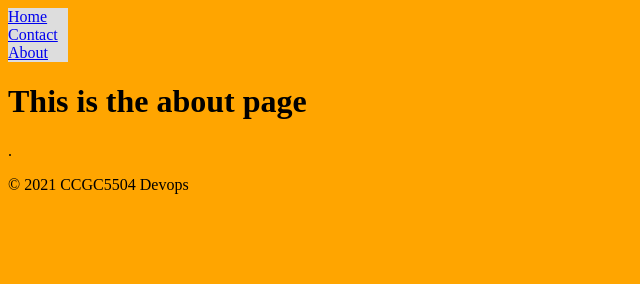
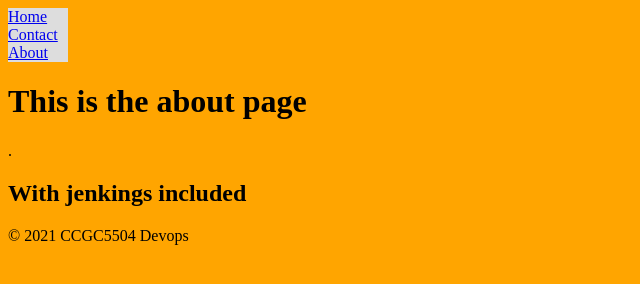
Before and after one commit to godwin1/finalexam, a plain HTML site: page about.html in a window 1280 px wide. Shown: the whole page, without its empty margins (0-640 px from the left). Drawn offline with Linux system fonts and the light colour scheme.

Commit message:
using Jenkins CI

```diff
--- a/about.html
+++ b/about.html
@@ -27,6 +27,7 @@ background-color: orange;
 </ul>
 
 <p><h1>This is the about  page</h1>.</p>
+<h2>With jenkings included</h2>
 
 
 <footer>
```
Also changed, not shown: index.html (+1 -0 lines).
